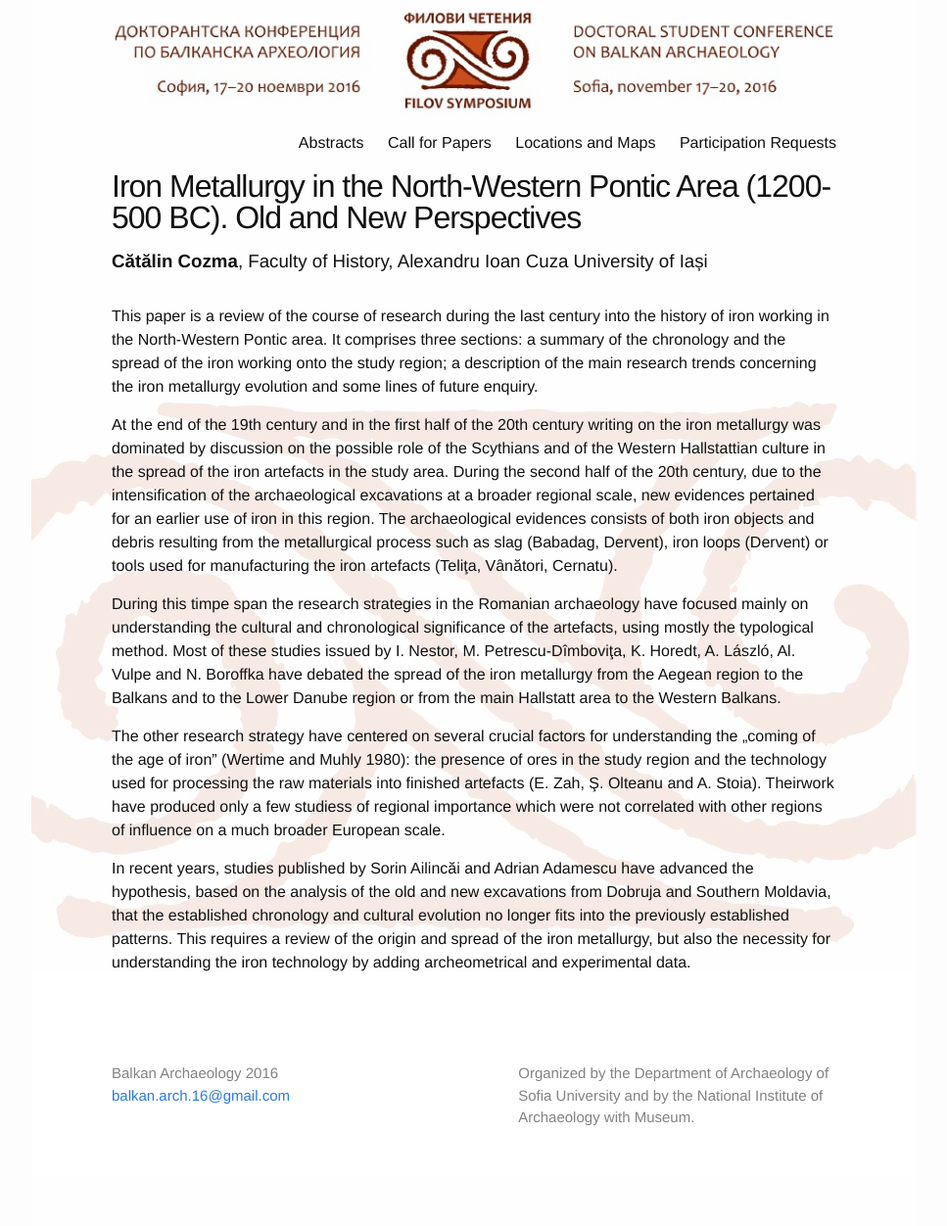
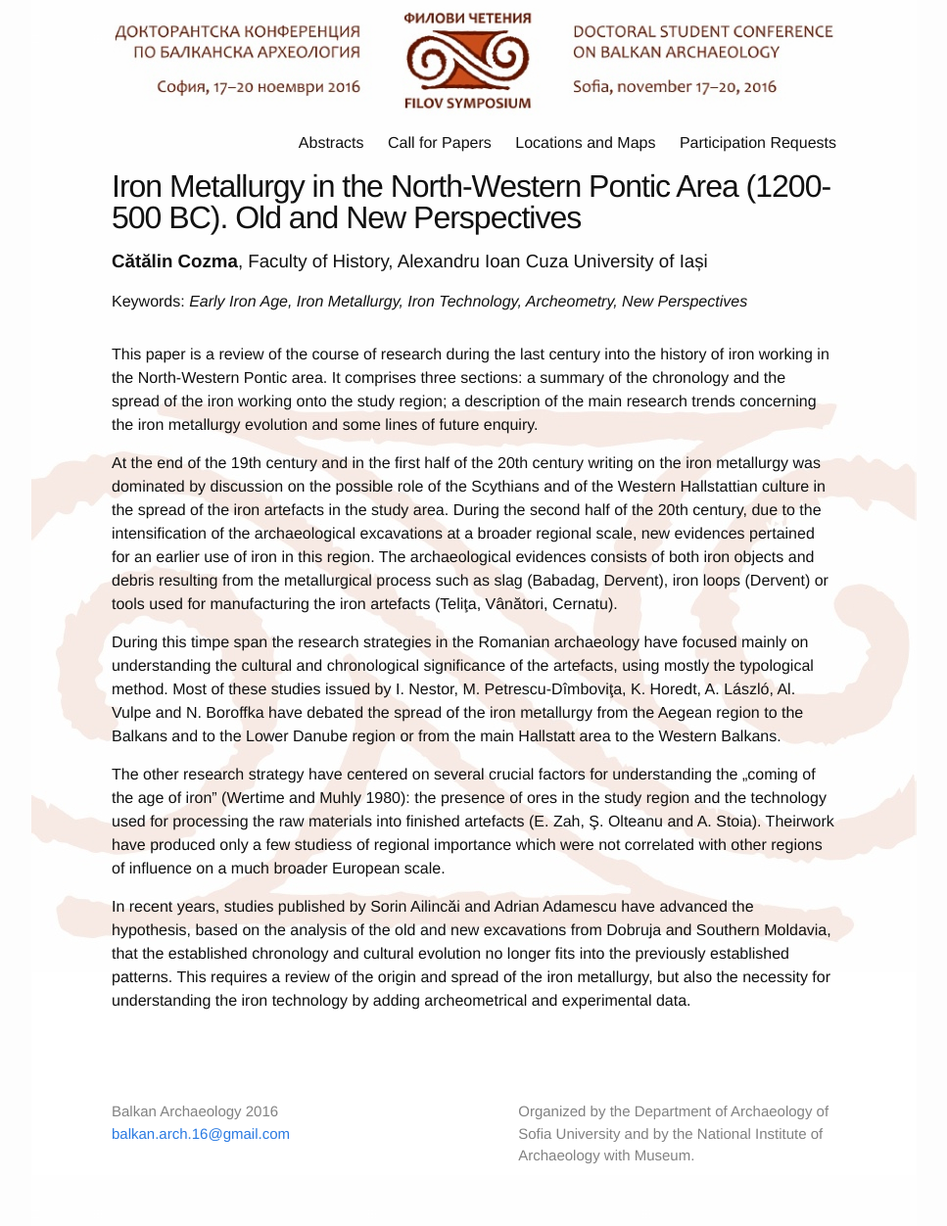
Before and after one commit to balkan-archaeology/balkan-archaeology.github.io, a Jekyll site: the page built from _abstracts/catalin-cozma.md, in a window 1280 px wide. Shown: the whole page at 98% size, without its empty margins (156-1123 px from the left). Built offline with Jekyll 4.4.1, drawn with Linux system fonts in a browser that asks for light colours; before the commit the page ends 1213 px from its top, so only the background shows below that.

Commit message:
Add keywords to Catalin Cozma's abstract.

```diff
--- a/_abstracts/catalin-cozma.md
+++ b/_abstracts/catalin-cozma.md
@@ -8,7 +8,8 @@ author: "Cătălin Cozma"
 
 institution: "Faculty of History, Alexandru Ioan Cuza University of Iași"
 
-keywords: ""
+keywords: "Early Iron Age, Iron Metallurgy, Iron Technology,
+           Archeometry, New Perspectives"
 ---
 
 This paper is a review of the course of research during the last
```
